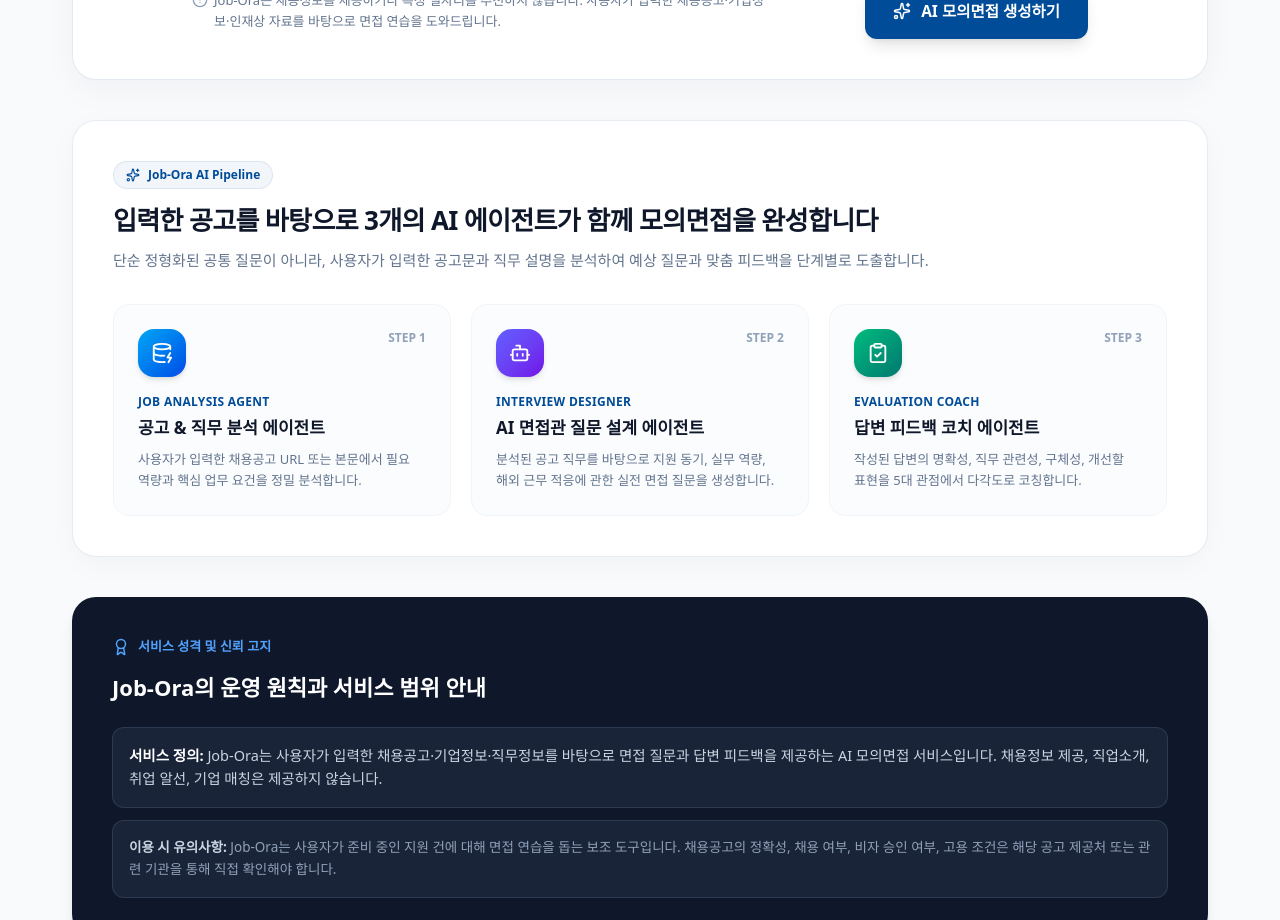
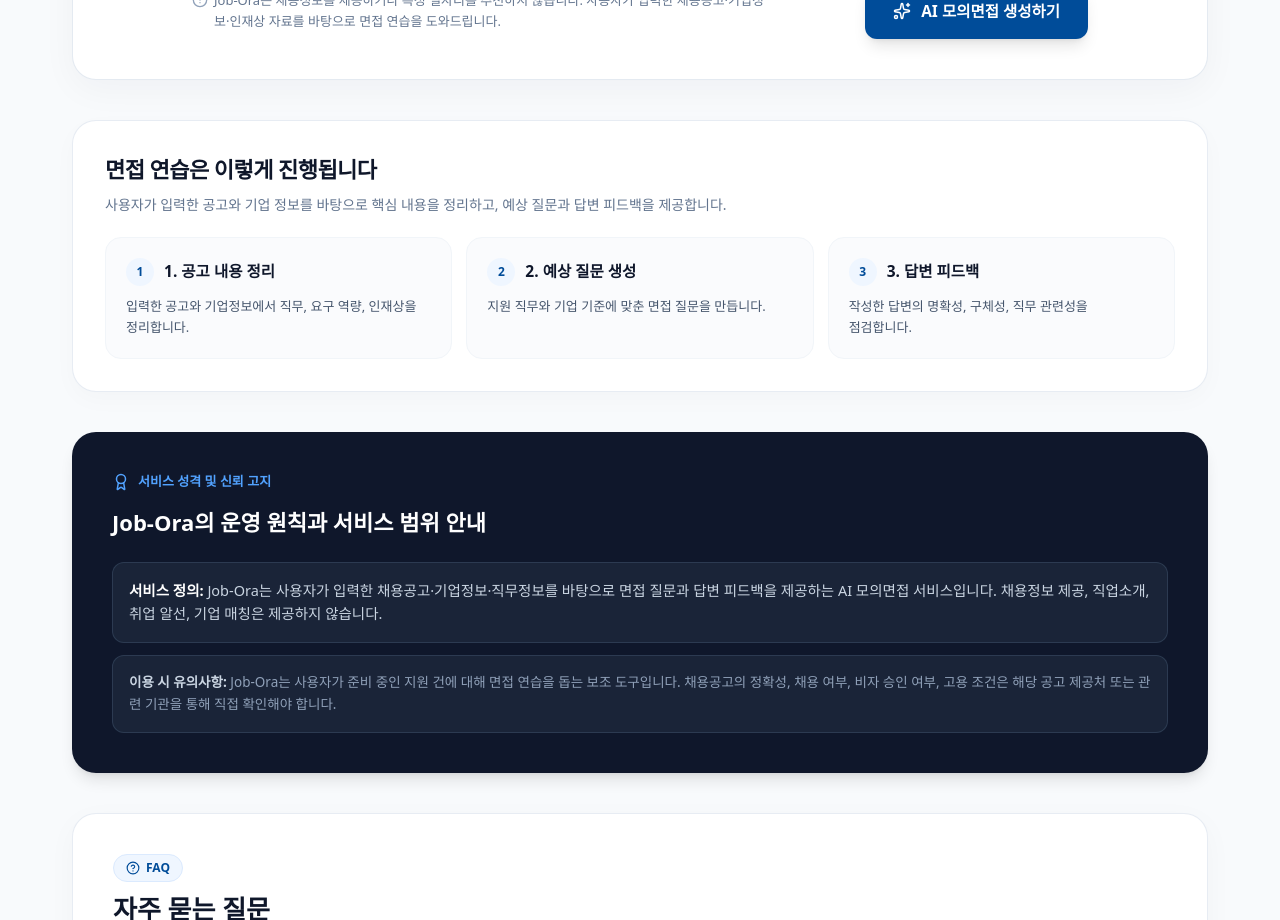
Before and after one commit to choi-jungsuk/Job-Ora, a Next.js app in the folder frontend/: page / in a window 1280 px wide. Shown: the part 1100-2020 px from the top of the page. Built offline with nearby package versions, Linux system fonts and the light colour scheme; a web font is replaced by a local one.

Commit message:
refactor: simplify interview practice flow section

```diff
--- a/frontend/src/app/page.tsx
+++ b/frontend/src/app/page.tsx
@@ -3,38 +3,28 @@
 import { useState, useRef } from "react";
 import { useRouter } from "next/navigation";
 import {
-  Sparkles, Bot, DatabaseZap, ClipboardCheck, ArrowRight,
-  HelpCircle, CheckCircle2, AlertCircle, FileText, RefreshCw,
-  ChevronDown, ChevronUp, Check, Award, ExternalLink
+  Sparkles, ArrowRight, HelpCircle, CheckCircle2, AlertCircle,
+  FileText, RefreshCw, ChevronDown, ChevronUp, Check, Award, ExternalLink
 } from "lucide-react";
 import Header from "@/components/Header";
 import Footer from "@/components/Footer";
 
-// AI 에이전트 협업 단계
-const AI_AGENTS = [
+// 면접 연습 진행 흐름 단계
+const PRACTICE_STEPS = [
   {
-    step: "STEP 1",
-    name: "공고 & 직무 분석 에이전트",
-    role: "Job Analysis Agent",
-    icon: DatabaseZap,
-    color: "from-sky-500 to-blue-700",
-    description: "사용자가 입력한 채용공고 URL 또는 본문에서 필요 역량과 핵심 업무 요건을 정밀 분석합니다.",
+    step: "1",
+    title: "공고 내용 정리",
+    description: "입력한 공고와 기업정보에서 직무, 요구 역량, 인재상을 정리합니다.",
   },
   {
-    step: "STEP 2",
-    name: "AI 면접관 질문 설계 에이전트",
-    role: "Interview Designer",
-    icon: Bot,
-    color: "from-indigo-500 to-violet-700",
-    description: "분석된 공고 직무를 바탕으로 지원 동기, 실무 역량, 해외 근무 적응에 관한 실전 면접 질문을 생성합니다.",
+    step: "2",
+    title: "예상 질문 생성",
+    description: "지원 직무와 기업 기준에 맞춘 면접 질문을 만듭니다.",
   },
   {
-    step: "STEP 3",
-    name: "답변 피드백 코치 에이전트",
-    role: "Evaluation Coach",
-    icon: ClipboardCheck,
-    color: "from-emerald-500 to-teal-700",
-    description: "작성된 답변의 명확성, 직무 관련성, 구체성, 개선할 표현을 5대 관점에서 다각도로 코칭합니다.",
+    step: "3",
+    title: "답변 피드백",
+    description: "작성한 답변의 명확성, 구체성, 직무 관련성을 점검합니다.",
   },
 ];
 
@@ -548,38 +538,37 @@
         )}
 
         {/* ========================================================
-            AI 에이전트 협업 소개 (공고 기반 프로세스)
+            면접 연습 진행 흐름 안내 섹션 (사용자 흐름 중심)
             ======================================================== */}
-        <section className="bg-white rounded-3xl border border-slate-200/80 shadow-[0_8px_30px_rgba(15,23,42,0.03)] p-6 md:p-10 overflow-hidden relative">
-          <div className="relative z-10 mb-8">
-            <div className="inline-flex items-center gap-2 px-3 py-1 rounded-full bg-[#004C99]/5 text-[#004C99] text-[12px] font-black mb-3 border border-[#004C99]/10">
-              <Sparkles size={14} /> Job-Ora AI Pipeline
-            </div>
-            <h2 className="text-[22px] md:text-[26px] font-black text-[#0F172A] tracking-tight">
-              입력한 공고를 바탕으로 3개의 AI 에이전트가 함께 모의면접을 완성합니다
+        <section className="bg-white rounded-3xl border border-slate-200/80 shadow-[0_8px_24px_rgba(15,23,42,0.025)] p-6 md:p-8">
+          <div className="mb-5">
+            <h2 className="text-[20px] md:text-[22px] font-black text-[#0F172A] tracking-tight">
+              면접 연습은 이렇게 진행됩니다
             </h2>
-            <p className="text-slate-500 text-[14px] md:text-[15px] mt-2 leading-relaxed break-keep">
-              단순 정형화된 공통 질문이 아니라, 사용자가 입력한 공고문과 직무 설명을 분석하여 예상 질문과 맞춤 피드백을 단계별로 도출합니다.
+            <p className="text-slate-500 text-[14px] mt-2 leading-relaxed break-keep">
+              사용자가 입력한 공고와 기업 정보를 바탕으로 핵심 내용을 정리하고, 예상 질문과 답변 피드백을 제공합니다.
             </p>
           </div>
 
-          <div className="relative z-10 grid grid-cols-1 md:grid-cols-3 gap-5">
-            {AI_AGENTS.map((agent) => {
-              const Icon = agent.icon;
-              return (
-                <div key={agent.name} className="relative rounded-2xl border border-slate-100 bg-slate-50/60 p-6 hover:bg-white hover:shadow-lg transition-all flex flex-col">
-                  <div className="flex items-start justify-between mb-4">
-                    <div className={`w-12 h-12 rounded-2xl bg-gradient-to-br ${agent.color} flex items-center justify-center text-white shadow-md`}>
-                      <Icon size={22} />
-                    </div>
-                    <span className="text-[12px] font-black text-slate-400">{agent.step}</span>
-                  </div>
-                  <p className="text-[12px] font-black text-[#004C99] uppercase tracking-wide mb-1">{agent.role}</p>
-                  <h3 className="text-[17px] font-black text-[#0F172A] mb-2">{agent.name}</h3>
-                  <p className="text-[13px] leading-relaxed text-slate-500 break-keep">{agent.description}</p>
+          <div className="grid grid-cols-1 md:grid-cols-3 gap-3.5">
+            {PRACTICE_STEPS.map((item) => (
+              <div
+                key={item.step}
+                className="rounded-2xl border border-slate-100 bg-slate-50/70 p-5 flex flex-col gap-2.5"
+              >
+                <div className="flex items-center gap-2.5">
+                  <span className="w-7 h-7 rounded-full bg-blue-50 text-[#004C99] flex items-center justify-center text-[12px] font-black flex-shrink-0">
+                    {item.step}
+                  </span>
+                  <h3 className="text-[15.5px] font-bold text-slate-900">
+                    {item.step}. {item.title}
+                  </h3>
                 </div>
-              );
-            })}
+                <p className="text-[13px] leading-relaxed text-slate-600 break-keep">
+                  {item.description}
+                </p>
+              </div>
+            ))}
           </div>
         </section>
 
```
